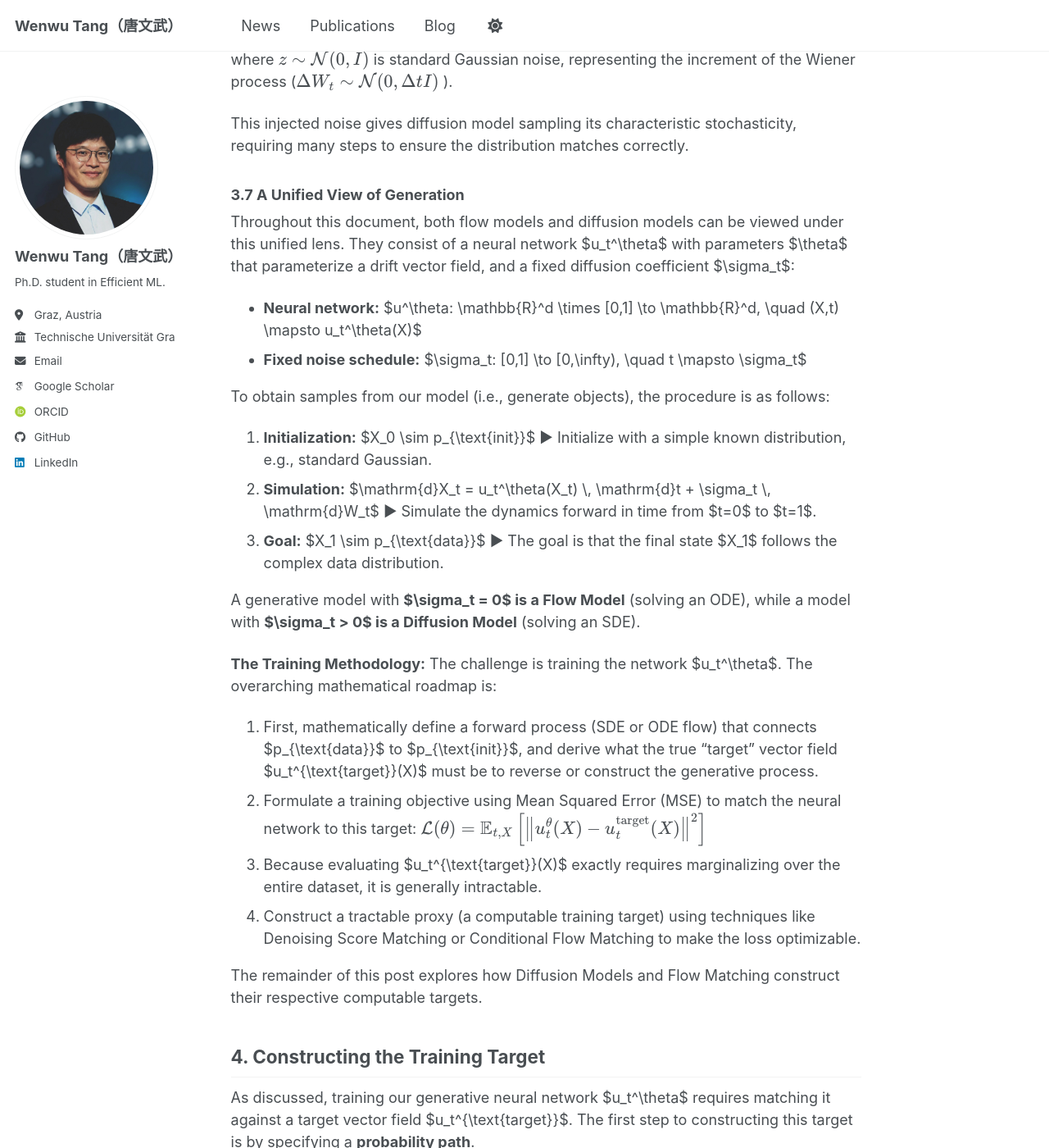
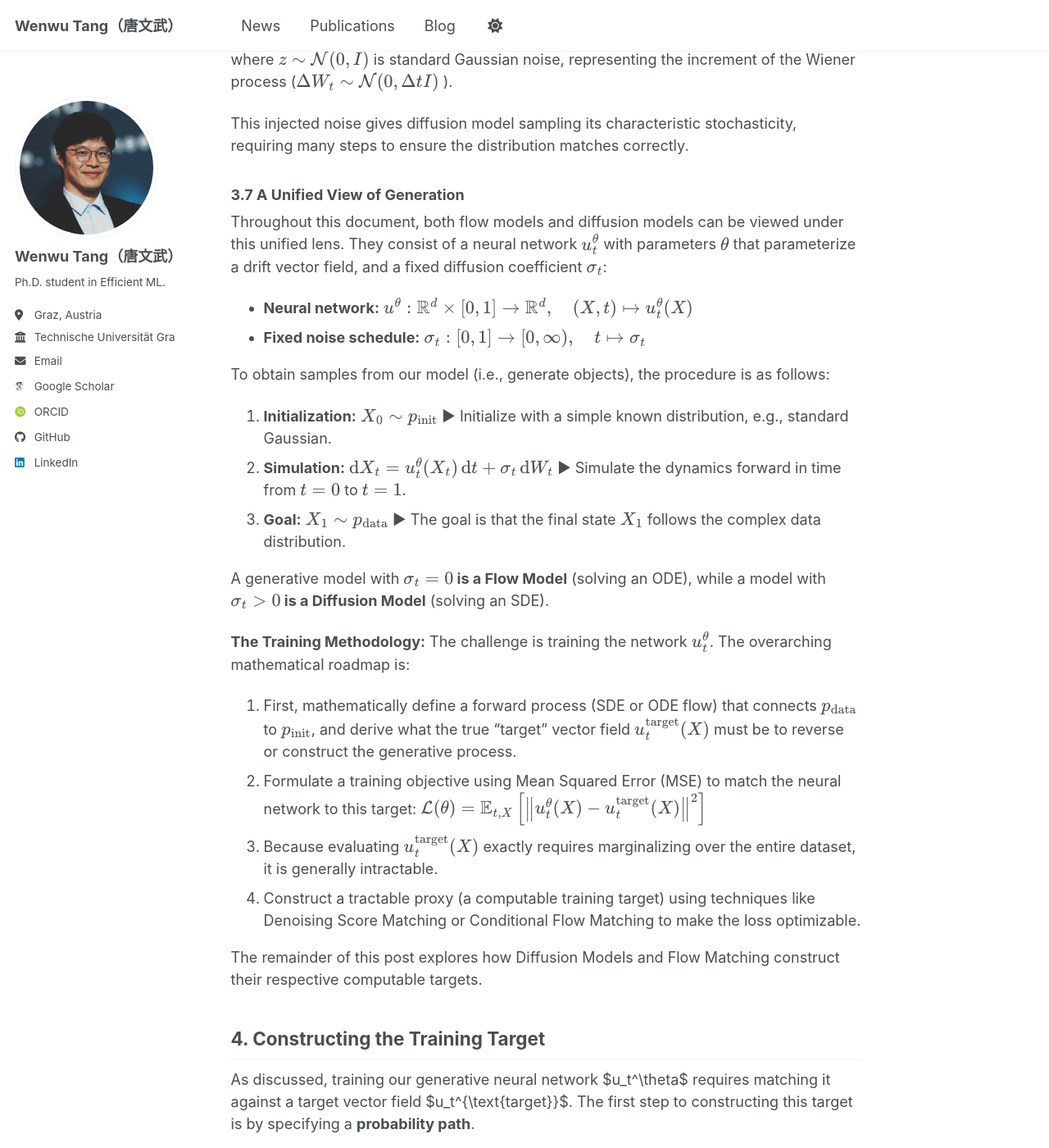
Before and after one commit to TWWinde/TWWinde.github.io, a Jekyll site: the page built from _posts/2012-08-14-blog-post-1.md, in a window 1280 px wide and 1400 px high, scrolled down 4446 px. Shown: the whole window at 82% size. Built offline with Jekyll 4.4.1, drawn with Linux system fonts in a browser that asks for light colours; some web fonts are replaced; a script bundle is joined from its source files by our own code; library files that are not in the unit come from our copies.

Commit message:
update math format in section 3.7 to use 9061

```diff
--- a/_posts/2012-08-14-blog-post-1.md
+++ b/_posts/2012-08-14-blog-post-1.md
@@ -165,25 +165,25 @@ This injected noise gives diffusion model sampling its characteristic stochastic
 
 ### 3.7 A Unified View of Generation
 
-Throughout this document, both flow models and diffusion models can be viewed under this unified lens. They consist of a neural network $u_t^\theta$ with parameters $\theta$ that parameterize a drift vector field, and a fixed diffusion coefficient $\sigma_t$:
+Throughout this document, both flow models and diffusion models can be viewed under this unified lens. They consist of a neural network $$u_t^\theta$$ with parameters $$\theta$$ that parameterize a drift vector field, and a fixed diffusion coefficient $$\sigma_t$$:
 
-- **Neural network:** $u^\theta: \mathbb{R}^d \times [0,1] \to \mathbb{R}^d, \quad (X,t) \mapsto u_t^\theta(X)$
-- **Fixed noise schedule:** $\sigma_t: [0,1] \to [0,\infty), \quad t \mapsto \sigma_t$
+- **Neural network:** $$u^\theta: \mathbb{R}^d \times [0,1] \to \mathbb{R}^d, \quad (X,t) \mapsto u_t^\theta(X)$$
+- **Fixed noise schedule:** $$\sigma_t: [0,1] \to [0,\infty), \quad t \mapsto \sigma_t$$
 
 To obtain samples from our model (i.e., generate objects), the procedure is as follows:
 
-1. **Initialization:** $X_0 \sim p_{\text{init}}$ ▶ Initialize with a simple known distribution, e.g., standard Gaussian.
-2. **Simulation:** $\mathrm{d}X_t = u_t^\theta(X_t) \, \mathrm{d}t + \sigma_t \, \mathrm{d}W_t$ ▶ Simulate the dynamics forward in time from $t=0$ to $t=1$.
-3. **Goal:** $X_1 \sim p_{\text{data}}$ ▶ The goal is that the final state $X_1$ follows the complex data distribution.
+1. **Initialization:** $$X_0 \sim p_{\text{init}}$$ ▶ Initialize with a simple known distribution, e.g., standard Gaussian.
+2. **Simulation:** $$\mathrm{d}X_t = u_t^\theta(X_t) \, \mathrm{d}t + \sigma_t \, \mathrm{d}W_t$$ ▶ Simulate the dynamics forward in time from $$t=0$$ to $$t=1$$.
+3. **Goal:** $$X_1 \sim p_{\text{data}}$$ ▶ The goal is that the final state $$X_1$$ follows the complex data distribution.
 
-A generative model with **$\sigma_t = 0$ is a Flow Model** (solving an ODE), while a model with **$\sigma_t > 0$ is a Diffusion Model** (solving an SDE).
+A generative model with **$$\sigma_t = 0$$ is a Flow Model** (solving an ODE), while a model with **$$\sigma_t > 0$$ is a Diffusion Model** (solving an SDE).
 
 **The Training Methodology:**
-The challenge is training the network $u_t^\theta$. The overarching mathematical roadmap is:
-1. First, mathematically define a forward process (SDE or ODE flow) that connects $p_{\text{data}}$ to $p_{\text{init}}$, and derive what the true "target" vector field $u_t^{\text{target}}(X)$ must be to reverse or construct the generative process.
+The challenge is training the network $$u_t^\theta$$. The overarching mathematical roadmap is:
+1. First, mathematically define a forward process (SDE or ODE flow) that connects $$p_{\text{data}}$$ to $$p_{\text{init}}$$, and derive what the true "target" vector field $$u_t^{\text{target}}(X)$$ must be to reverse or construct the generative process.
 2. Formulate a training objective using Mean Squared Error (MSE) to match the neural network to this target:
    $$ \mathcal{L}(\theta) = \mathbb{E}_{t, X} \left[ \left\| u_t^\theta(X) - u_t^{\text{target}}(X) \right\|^2 \right] $$
-3. Because evaluating $u_t^{\text{target}}(X)$ exactly requires marginalizing over the entire dataset, it is generally intractable.
+3. Because evaluating $$u_t^{\text{target}}(X)$$ exactly requires marginalizing over the entire dataset, it is generally intractable.
 4. Construct a tractable proxy (a computable training target) using techniques like Denoising Score Matching or Conditional Flow Matching to make the loss optimizable.
 
 The remainder of this post explores how Diffusion Models and Flow Matching construct their respective computable targets.
```
